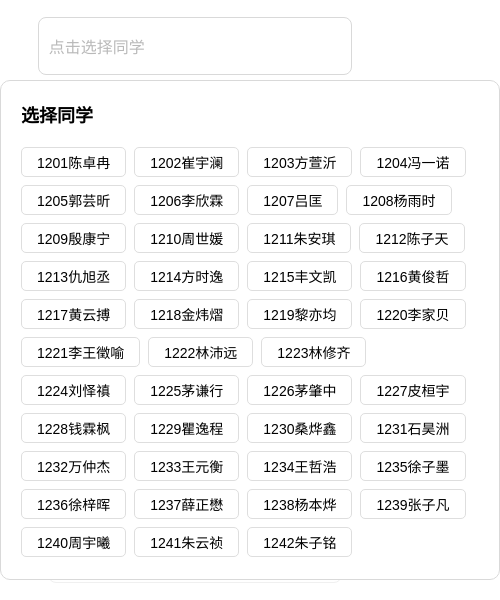
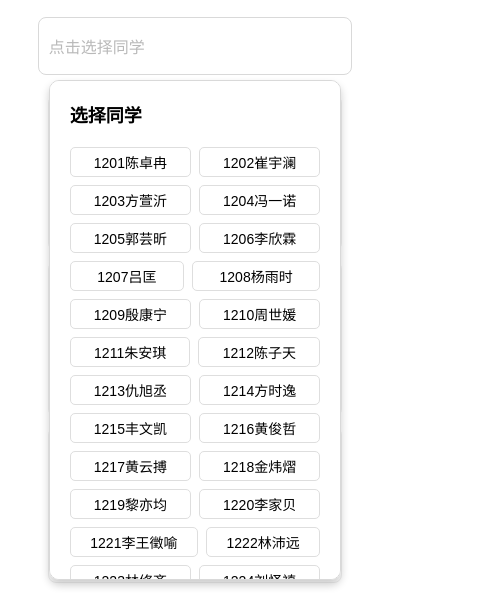
Before and after one commit to Jacky2080/shierban, a plain HTML site: page ditie/index.html in a window 390 px wide. Both pictures are taken after a click on the element "点击选择同学". Shown: the part 103-703 px from the top of the page, 500 px wide, since content can reach past the window. Drawn offline with Linux system fonts and the light colour scheme.

Commit message:
Responsive advances

```diff
--- a/caiyan/styles.css
+++ b/caiyan/styles.css
@@ -81,10 +81,14 @@ body {
 
 #content {
     width: 520px;
+    max-width: 75%;
     height: 600px;
     position: relative;
     background-color: white;
     padding: 20px;
+    overflow: auto;
+    scrollbar-width: thin;
+    scrollbar-color: rgba(0,0,0,0.3) transparent;
     box-sizing: border-box;
     border-radius: 10px;
 }
@@ -123,6 +127,7 @@ body {
     font-size: 14px;
     text-align: center;
     float: left;
+    flex-grow: 1;
     border: 1px solid #DEDEDE;
     border-radius: 5px;
     background: none;
--- a/ditie/styles.css
+++ b/ditie/styles.css
@@ -58,6 +58,7 @@ body {
 
 #content {
     width: 500px;
+    max-width: 75%;
     height: 500px;
     position: absolute;
     left: 0;
@@ -70,10 +71,10 @@ body {
     border: 1px solid #D9D9D9;
     border-radius: 10px;
     display: none;
+    overflow: auto;
+    scrollbar-width: thin;
+    scrollbar-color: rgba(0,0,0,0.3) transparent;
     transition: all 0.3s ease;
-}
-
-#content:hover {
     box-shadow: 0 5px 8px rgba(0, 0, 0, 0.2)
 }
 
@@ -93,6 +94,7 @@ body {
     font-size: 14px;
     text-align: center;
     float: left;
+    flex-grow: 1;
     border: 1px solid #DEDEDE;
     border-radius: 5px;
     background: none;
```
